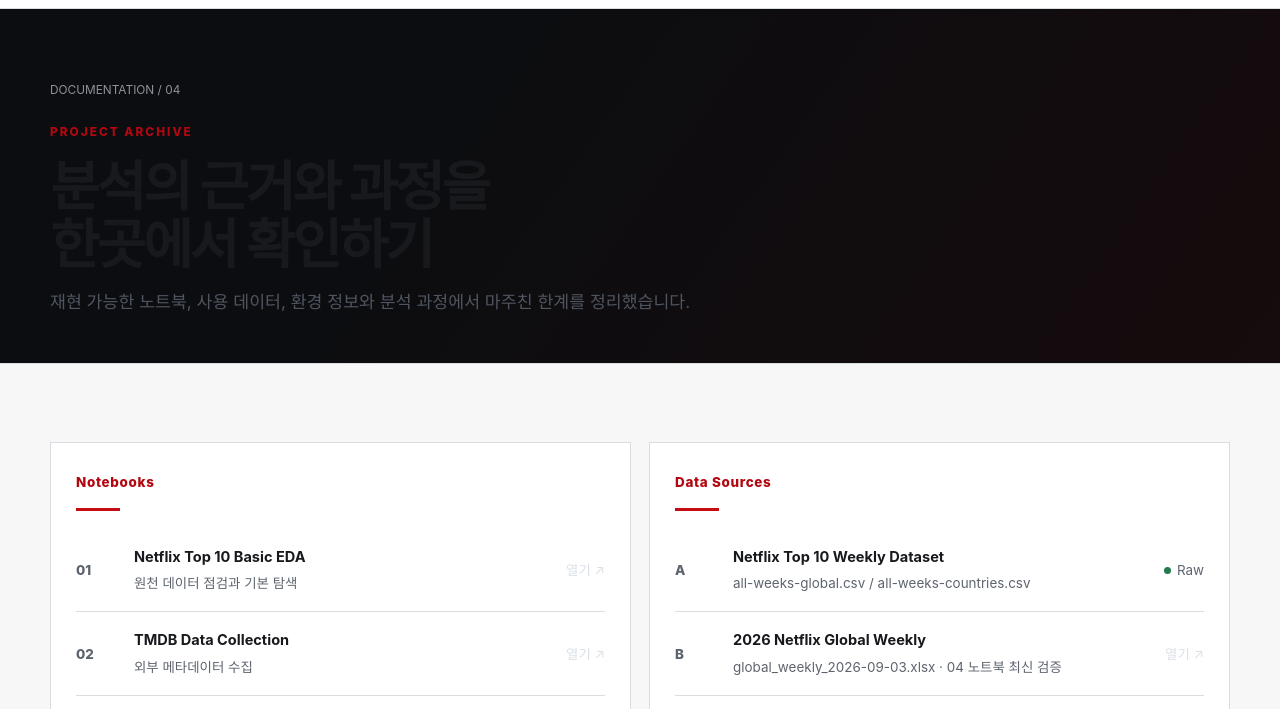
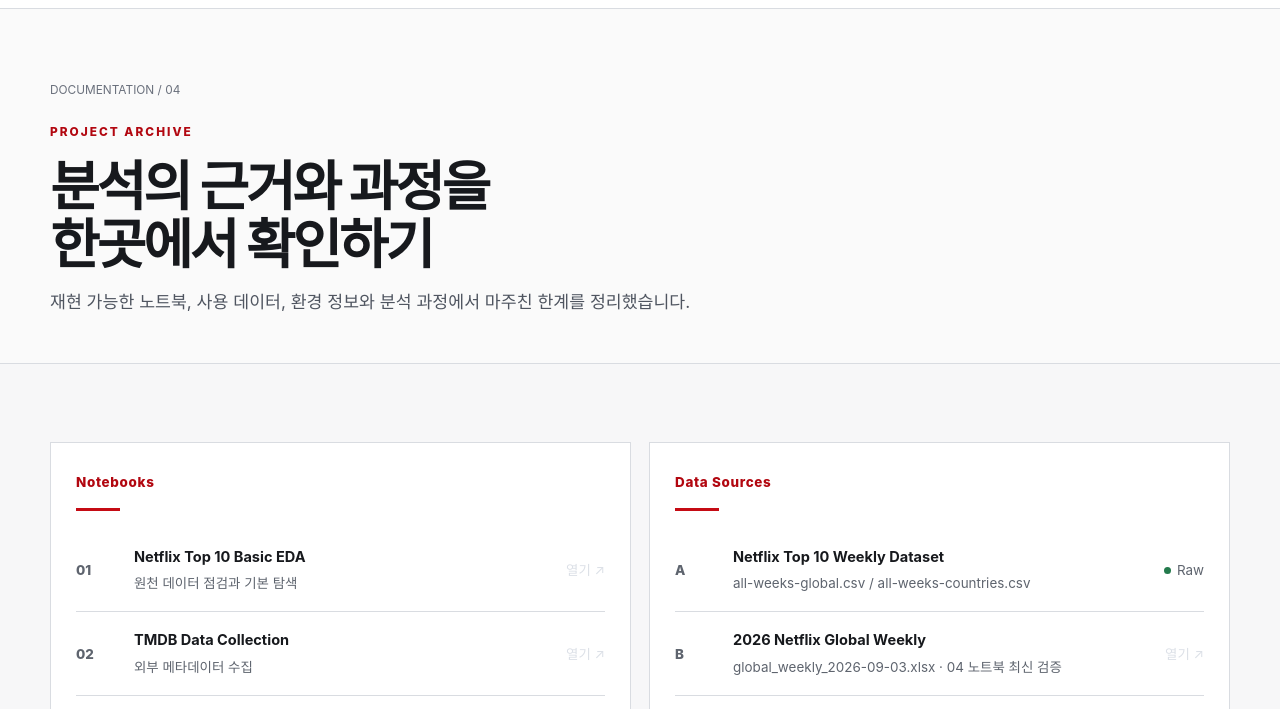
Before and after one commit to yryang101/netflix-game-ip-content-strategy, a plain HTML site: page dashboard/pages/archive.html in a window 1280 px wide. Shown: the part 60-769 px from the top of the page. Drawn offline with Linux system fonts and the light colour scheme.

Commit message:
Fix light mode page hero styling

```diff
--- a/dashboard/css/style.css
+++ b/dashboard/css/style.css
@@ -267,6 +267,8 @@
   .menu-toggle { color: #17191d; }
   .hero { background: #fafafa; }
   .hero::before { background: radial-gradient(circle at 82% 18%, rgba(197,11,20,.1), transparent 31%), linear-gradient(110deg, transparent 55%, rgba(0,0,0,.025)); }
+  .page-hero { background: #fafafa; }
+  .breadcrumb { color: #6a707c; }
   .lead { color: #4f5560; }
   .logo-panel { background: #101114; }
   .section-alt { background: #eff0f2; }
```
